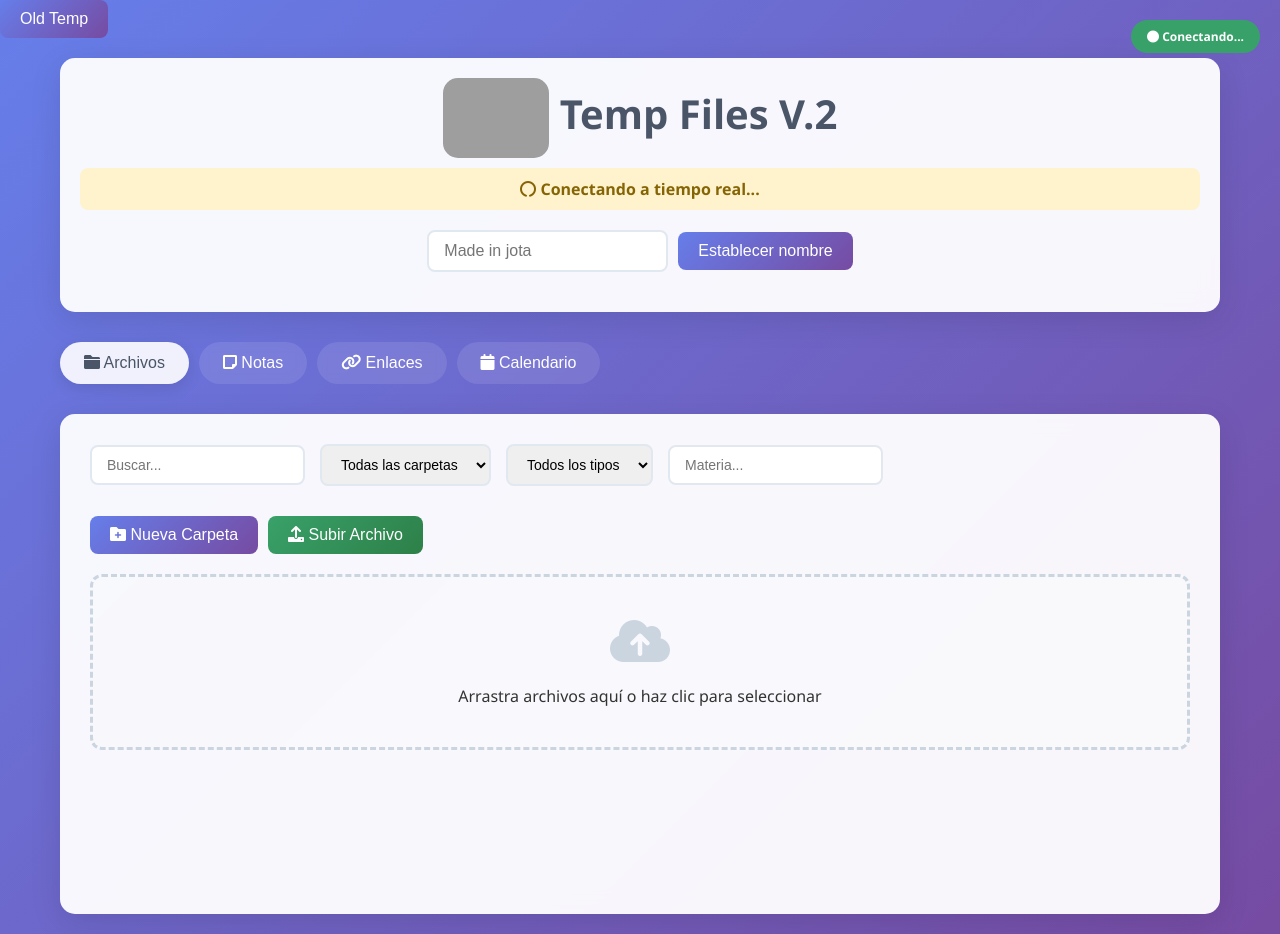
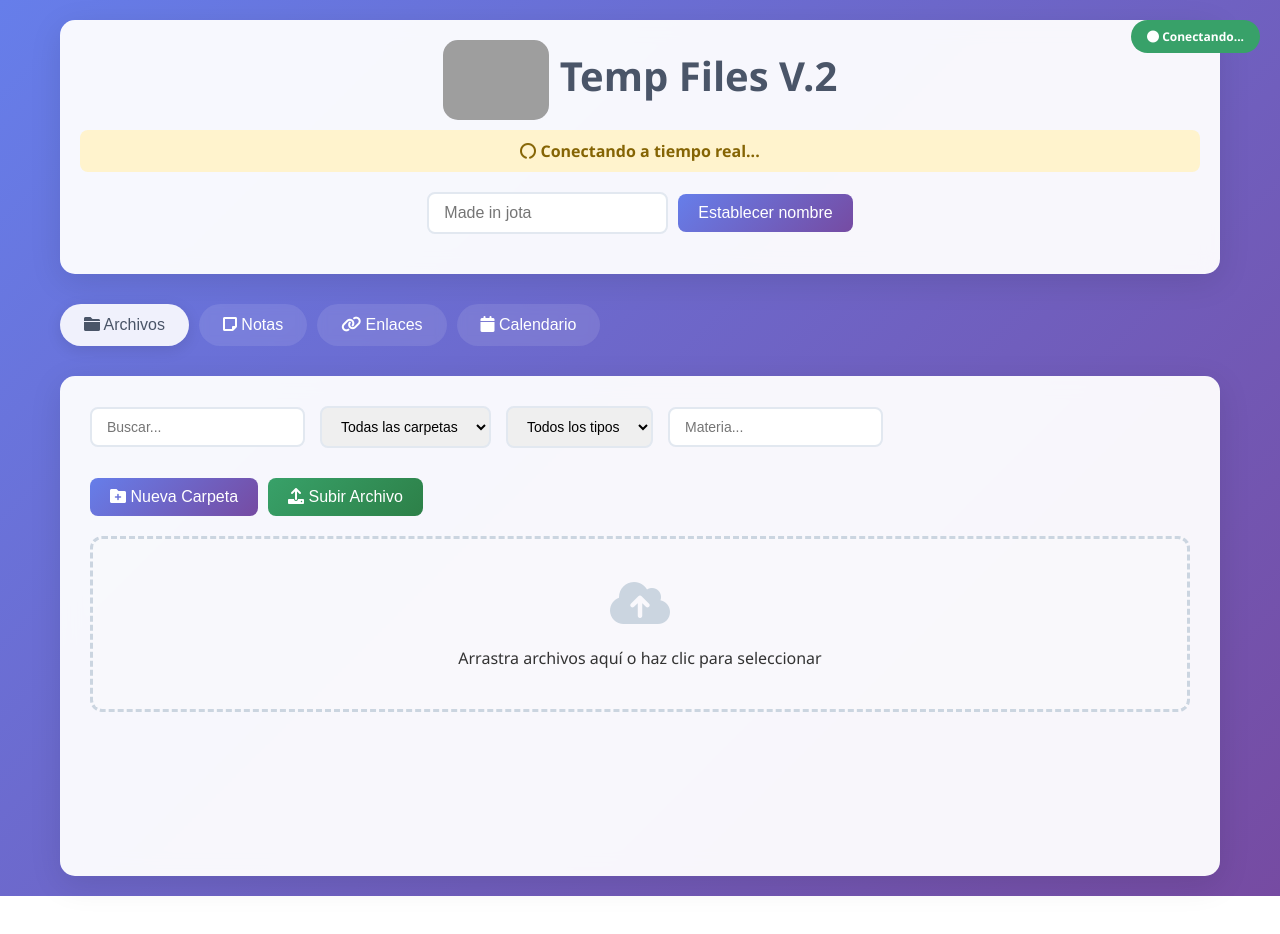
Before and after one commit to FNJOTA/Jota-files, a plain HTML site: page index.html in a window 1280 px wide. After the commit the page ends 896 px from the top, so only its background shows below. Drawn offline with nearby package versions, Linux system fonts and the light colour scheme; grey boxes are pictures that could not be loaded; a script that the page names is missing.

Commit message:
Update index.html

```diff
--- a/index.html
+++ b/index.html
@@ -516,7 +516,7 @@
     <div class="realtime-indicator" id="realtimeIndicator">
         <i class="fas fa-circle"></i> Conectando...
     </div>
-<button class="btn" onclick="window.open('tempFilesV2.html')">Old Temp </button>
+
 
     <div class="container">
         <div class="header">
```
